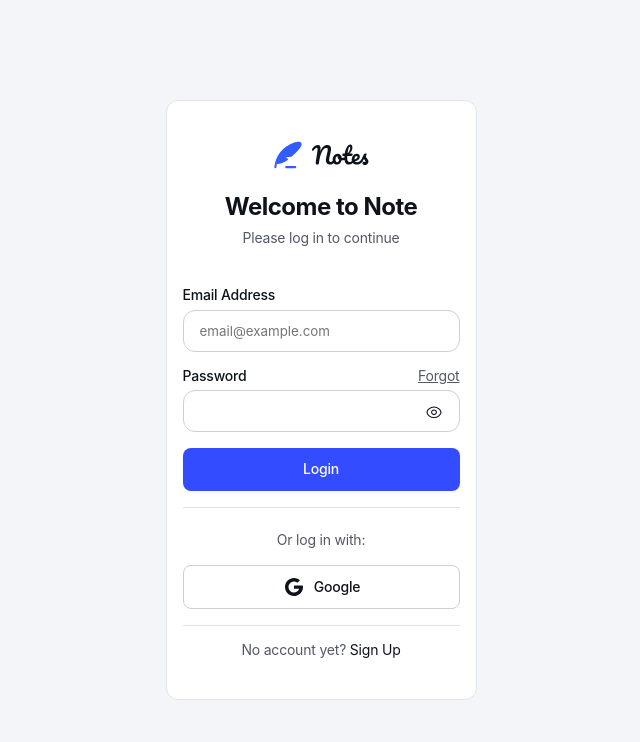
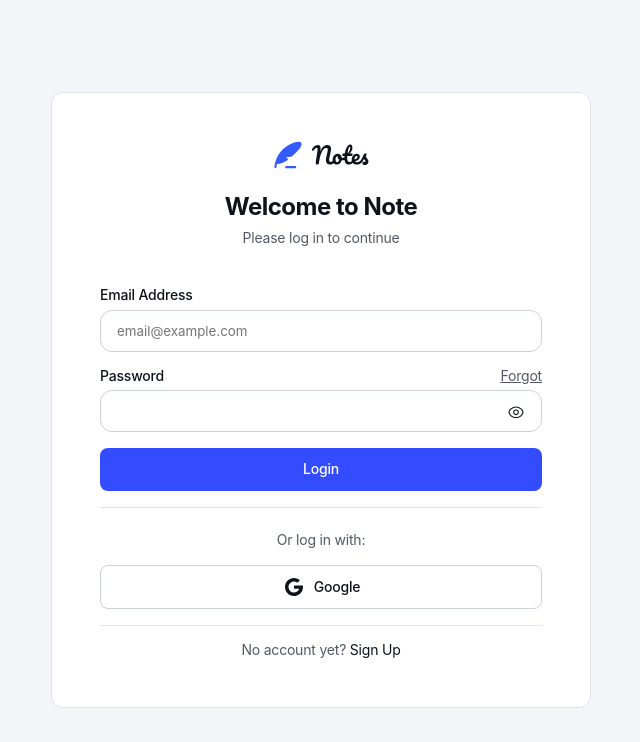
Before and after one commit to RicardoGeada/fm-note-taking-web-app, a React (Vite) app: page / in a window 1280 px wide. Shown: the top 742 px of the page, without its empty margins (319-959 px from the left). Built offline with nearby package versions, Linux system fonts and the light colour scheme; a web font is replaced by a local one.

Commit message:
style: add responsive layout, change from px to rem for a11y

```diff
--- a/src/components/Input/Input.module.scss
+++ b/src/components/Input/Input.module.scss
@@ -47,17 +47,17 @@
     }
 
     &--btn-left {
-      padding-left: 44px; // 16 + 20 + 8
+      padding-left: 2.75rem; // 16 + 20 + 8
     }
 
     &--btn-right {
-      padding-right: 44px;
+      padding-right: 2.75rem;
     }
   }
 
   &__btn {
-    width: 20px;
-    height: 20px;
+    width: var(--spacing-250);
+    height: var(--spacing-250);
 
     img {
       width: 100%;
@@ -67,14 +67,14 @@
 
     &--left {
       position: absolute;
-      top: 12px;
-      left: 16px;
+      top: var(--spacing-150);
+      left: var(--spacing-200);
     }
 
     &--right {
       position: absolute;
-      top: 12px;
-      right: 16px;
+      top: var(--spacing-150);
+      right: var(--spacing-200);
     }
   }
 
@@ -86,8 +86,8 @@
     @include fonts.apply-text-preset("6");
 
     svg {
-      width: 16px;
-      height: 16px;
+      width: var(--spacing-200); // 16px
+      height: var(--spacing-200); // 16px
     }
 
     &--disabled {
--- a/src/index.scss
+++ b/src/index.scss
@@ -1,3 +1,5 @@
+@use './fonts.scss';
+
 :root {
   // === Colors ===
   --color-neutral-950: #0e121b;
@@ -24,32 +26,32 @@
   --color-red-100: #ffd5d8;
 
   // === Spaces ===
-  --spacing-0: 0px;
-  --spacing-25: 2px;
-  --spacing-50: 4px;
-  --spacing-75: 6px;
-  --spacing-100: 8px;
-  --spacing-150: 12px;
-  --spacing-200: 16px;
-  --spacing-250: 20px;
-  --spacing-300: 24px;
-  --spacing-400: 32px;
-  --spacing-500: 40px;
-  --spacing-600: 48px;
-  --spacing-800: 64px;
-  --spacing-1000: 80px;
+  --spacing-0: 0rem;
+  --spacing-25: 0.125rem;   /* 2px */
+  --spacing-50: 0.25rem;    /* 4px */
+  --spacing-75: 0.375rem;   /* 6px */
+  --spacing-100: 0.5rem;    /* 8px */
+  --spacing-150: 0.75rem;   /* 12px */
+  --spacing-200: 1rem;      /* 16px */
+  --spacing-250: 1.25rem;   /* 20px */
+  --spacing-300: 1.5rem;    /* 24px */
+  --spacing-400: 2rem;      /* 32px */
+  --spacing-500: 2.5rem;    /* 40px */
+  --spacing-600: 3rem;      /* 48px */
+  --spacing-800: 4rem;      /* 64px */
+  --spacing-1000: 5rem;     /* 80px */
 
   // === Radius ===
-  --radius-0: 0px;
-  --radius-4: 4px;
-  --radius-6: 6px;
-  --radius-8: 8px;
-  --radius-10: 10px;
-  --radius-12: 12px;
-  --radius-16: 16px;
-  --radius-20: 20px;
-  --radius-24: 24px;
-  --radius-full: 999px;
+  --radius-0: 0rem;
+  --radius-4: 0.25rem;      /* 4px */
+  --radius-6: 0.375rem;     /* 6px */
+  --radius-8: 0.5rem;       /* 8px */
+  --radius-10: 0.625rem;    /* 10px */
+  --radius-12: 0.75rem;     /* 12px */
+  --radius-16: 1rem;        /* 16px */
+  --radius-20: 1.25rem;     /* 20px */
+  --radius-24: 1.5rem;      /* 24px */
+  --radius-full: 62.4375rem;/* 999px (praktisch ≈ 1000px) */
 
   // === Shadows ===
   --shadow-small: 0px 4px 6px rgba(#f0f0f0, 0.6);
@@ -77,3 +79,98 @@
     text-decoration: underline;
   }
 }
+
+// Buttons
+button {
+  cursor: pointer;
+  background-color: transparent;
+  border: 1px solid transparent;
+}
+
+.btn {
+  padding: var(--spacing-150) var(--spacing-200);
+  border-radius: var(--spacing-100);
+  border: 1px solid transparent;
+  outline: transparent;
+  cursor: pointer;
+  display: flex;
+  justify-content: center;
+  align-items: center;
+  gap: var(--spacing-100);
+  @include fonts.apply-text-preset("4");
+
+  &--primary {
+    color: var(--color-neutral-0);
+    background-color: var(--color-blue-500);
+
+    &:hover {
+      background-color: var(--color-blue-700);
+    }
+
+    &:focus {
+      background-color: var(--color-blue-500);
+      box-shadow: 0 0 0 2px var(--color-neutral-0),
+        0 0 0 4px var(--color-neutral-400);
+    }
+
+    &:disabled {
+      color: var(--color-neutral-300);
+      background-color: var(--color-neutral-100);
+    }
+  }
+
+  &--secondary {
+    color: var(--color-neutral-600);
+    background-color: var(--color-neutral-100);
+
+    &:hover {
+      color: var(--color-neutral-950);
+      background-color: var(--color-neutral-0);
+      border: 1px solid var(--color-neutral-300);
+    }
+
+    &:focus {
+      color: var(--color-neutral-950);
+      background-color: var(--color-neutral-0);
+      border: 1px solid var(--color-neutral-950);
+      box-shadow: 0 0 0 2px var(--color-neutral-0),
+        0 0 0 4px var(--color-neutral-400);
+    }
+
+    &:disabled {
+      color: var(--color-neutral-300);
+      background-color: var(--color-neutral-50);
+    }
+  }
+
+  &--border {
+    color: var(--color-neutral-950);
+    background-color: var(--color-neutral-0);
+    border: 1px solid var(--color-neutral-300);
+
+    &:hover {
+      color: var(--color-neutral-600);
+      background-color: var(--color-neutral-100);
+      border: 1px solid transparent;
+    }
+
+    &:focus {
+      color: var(--color-neutral-950);
+      background-color: var(--color-neutral-0);
+      border: 1px solid var(--color-neutral-950);
+      box-shadow: 0 0 0 2px var(--color-neutral-0),
+        0 0 0 4px var(--color-neutral-400);
+    }
+
+    &:disabled {
+      color: var(--color-neutral-300);
+      background-color: var(--color-neutral-50);
+    }
+  }
+}
+
+.hl-separator {
+  width: 100%;
+  height: 1px;
+  background-color: var(--color-neutral-200);
+}
--- a/src/pages/auth/Login/Login.module.scss
+++ b/src/pages/auth/Login/Login.module.scss
@@ -24,7 +24,7 @@ main {
 
   &__logo {
     display: block;
-    margin: 0 auto 8px;
+    margin: 0 auto var(--spacing-100);
   }
 
   &__section {
@@ -54,6 +54,7 @@ main {
 
   &__input-container {
     position: relative;
+    width: 100%;
 
     a {
       position: absolute;
@@ -64,100 +65,21 @@ main {
 
   .btn {
     width: 100%;
-    max-height: 44px;
+    max-height: 2.75rem;
   }
 }
 
-button {
-  cursor: pointer;
-  background-color: transparent;
-  border: 1px solid transparent;
-}
-
-.btn {
-  padding: var(--spacing-150) var(--spacing-200);
-  border-radius: var(--spacing-100);
-  border: 1px solid transparent;
-  outline: transparent;
-  cursor: pointer;
-  display: flex;
-  justify-content: center;
-  align-items: center;
-  gap: var(--spacing-100);
-  @include fonts.apply-text-preset("4");
-
-  &--primary {
-    color: var(--color-neutral-0);
-    background-color: var(--color-blue-500);
-
-    &:hover {
-      background-color: var(--color-blue-700);
-    }
-
-    &:focus {
-      background-color: var(--color-blue-500);
-      box-shadow: 0 0 0 2px var(--color-neutral-0),
-        0 0 0 4px var(--color-neutral-400);
-    }
-
-    &:disabled {
-      color: var(--color-neutral-300);
-      background-color: var(--color-neutral-100);
-    }
-  }
-
-  &--secondary {
-    color: var(--color-neutral-600);
-    background-color: var(--color-neutral-100);
-
-    &:hover {
-      color: var(--color-neutral-950);
-      background-color: var(--color-neutral-0);
-      border: 1px solid var(--color-neutral-300);
-    }
-
-    &:focus {
-      color: var(--color-neutral-950);
-      background-color: var(--color-neutral-0);
-      border: 1px solid var(--color-neutral-950);
-      box-shadow: 0 0 0 2px var(--color-neutral-0),
-        0 0 0 4px var(--color-neutral-400);
-    }
-
-    &:disabled {
-      color: var(--color-neutral-300);
-      background-color: var(--color-neutral-50);
-    }
-  }
-
-  &--border {
-    color: var(--color-neutral-950);
-    background-color: var(--color-neutral-0);
-    border: 1px solid var(--color-neutral-300);
-
-    &:hover {
-      color: var(--color-neutral-600);
-      background-color: var(--color-neutral-100);
-      border: 1px solid transparent;
-    }
-
-    &:focus {
-      color: var(--color-neutral-950);
-      background-color: var(--color-neutral-0);
-      border: 1px solid var(--color-neutral-950);
-      box-shadow: 0 0 0 2px var(--color-neutral-0),
-        0 0 0 4px var(--color-neutral-400);
-    }
-
-    &:disabled {
-      color: var(--color-neutral-300);
-      background-color: var(--color-neutral-50);
-    }
+@media (min-width: 48rem) { // 768px
+  .form {
+    width: 100%;
+    max-width: 32.625rem; // 522px
+    padding: var(--spacing-600) var(--spacing-400);
   }
 }
 
-.hl-separator {
-  width: 100%;
-  height: 1px;
-  background-color: var(--color-neutral-200);
+@media (min-width: 67.5rem) { // 1080px
+  .form {
+    max-width: 33.75rem; // 540px
+    padding: var(--spacing-600);
+  }
 }
--- a/src/pages/auth/Login/Login.tsx
+++ b/src/pages/auth/Login/Login.tsx
@@ -20,7 +20,8 @@ function Login() {
   } = useInput('', (value) =>  hasMinLength(value, 6));
 
 
-  return (<main>
+  return (
+  <main>
     <form className={styles["form"]} action="">
 
         <img className={styles["form__logo"]} src="./images/logo.svg" alt="notes logo" />
@@ -65,21 +66,21 @@ function Login() {
           </div>
 
 
-          <button className={clsx(styles["btn"], styles["btn--primary"])} type="submit">Login</button>
+          <button className={clsx("btn", "btn--primary", styles["btn"])} type="submit">Login</button>
         </div>
 
-        <div className={styles["hl-separator"]}></div>
+        <div className="hl-separator"></div>
 
         <div className={clsx(styles["form__section"], styles["form__section--google-login"])}>
             <p>Or log in with:</p>
 
-            <button className={clsx(styles["btn"], styles["btn--border"])} type="button">
+            <button className={clsx("btn", "btn--border", styles["btn"])} type="button">
                 <img src="./images/icon-google.svg" alt="" />
                 Google
             </button>
         </div>
 
-        <div className={styles["hl-separator"]}></div>
+        <div className="hl-separator"></div>
 
         <p>
           <span>No account yet? </span>
```
